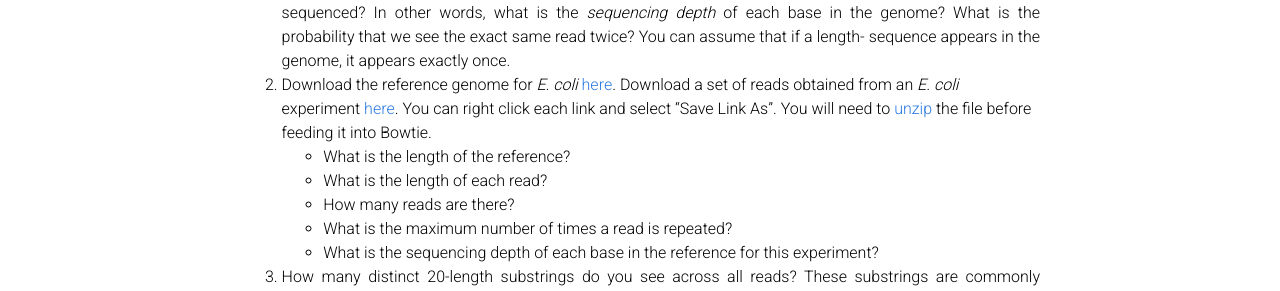
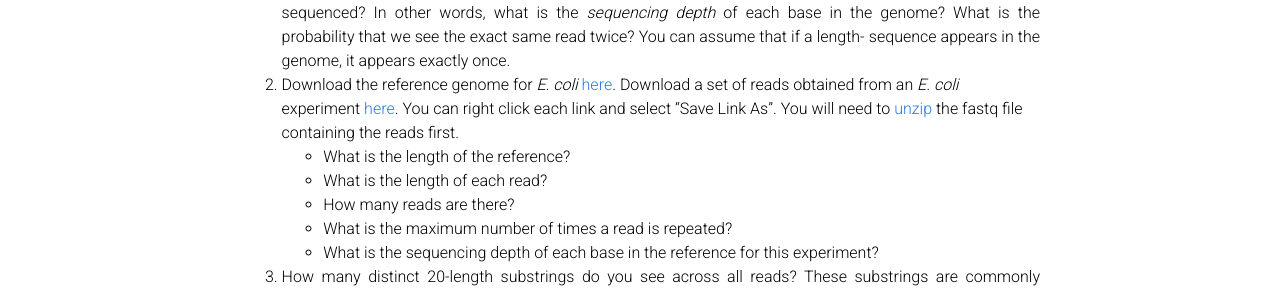
Before and after one commit to laurashen/data-science-sequencing.github.io, a Jekyll site: the page built from assignments/assignment1.md, in a window 1280 px wide and 900 px high, scrolled down 1533 px. Shown: the part 161-452 px from the top of the window. Built offline with Jekyll 4.4.1, drawn with Linux system fonts in a browser that asks for light colours; formulas are drawn with MathJax 3; comment, search, counter and statistics services are not loaded.

Commit message:
typo fix; note to unzip for assignment 1

```diff
--- a/assignments/assignment1.md
+++ b/assignments/assignment1.md
@@ -75,7 +75,7 @@ is calculated and followed by an appropriate detection rule to perform base call
 
 1. We are given $$N$$ reads of length $$L$$ and a reference genome of length $$\ell$$. Assuming reads were sampled uniformly from the entire genome, what is the expected number of times a base at a particular position will be sequenced? In other words, what is the _sequencing depth_ of each base in the genome? What is the probability that we see the exact same read twice? You can assume that if a length-$$L$$ sequence appears in the genome, it appears exactly once.
 
-2. Download the reference genome for _E. coli_ [here](http://portal.nersc.gov/dna/microbial/assembly/uploads/dtse/Mock-Community/E.coli_K12_ATCC_700926.fasta). Download a set of reads obtained from an _E. coli_ experiment [here](http://portal.nersc.gov/dna/microbial/assembly/uploads/dtse/Mock-Community/e.coli_k12_atcc_700926.fastq.gz). You can right click each link and select "Save Link As". You will need to [unzip](http://linux.about.com/library/cmd/blcmdl1_gunzip.htm) the file before feeding it into Bowtie.
+2. Download the reference genome for _E. coli_ [here](http://portal.nersc.gov/dna/microbial/assembly/uploads/dtse/Mock-Community/E.coli_K12_ATCC_700926.fasta). Download a set of reads obtained from an _E. coli_ experiment [here](http://portal.nersc.gov/dna/microbial/assembly/uploads/dtse/Mock-Community/e.coli_k12_atcc_700926.fastq.gz). You can right click each link and select "Save Link As". You will need to [unzip](http://linux.about.com/library/cmd/blcmdl1_gunzip.htm) the fastq file containing the reads first.
 - What is the length of the reference?
 - What is the length of each read?
 - How many reads are there?
```
